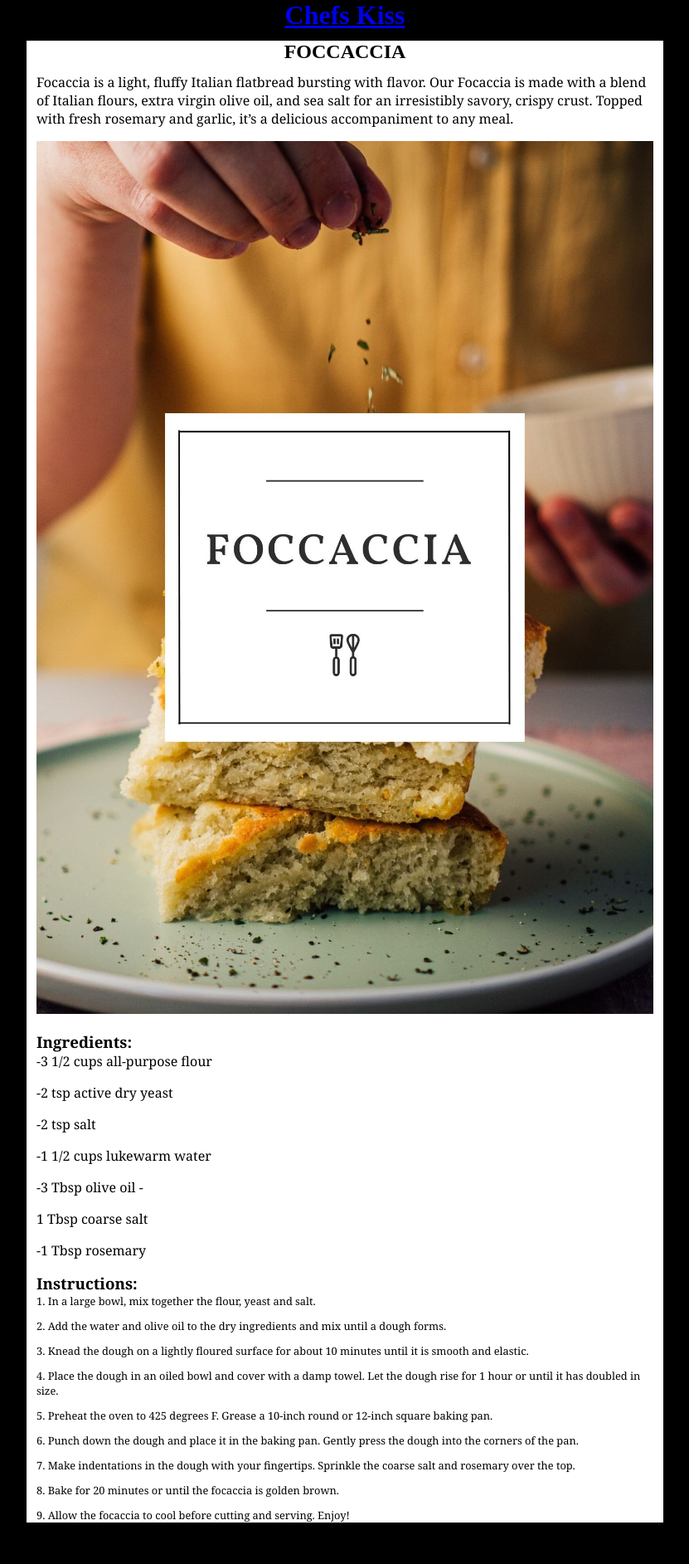
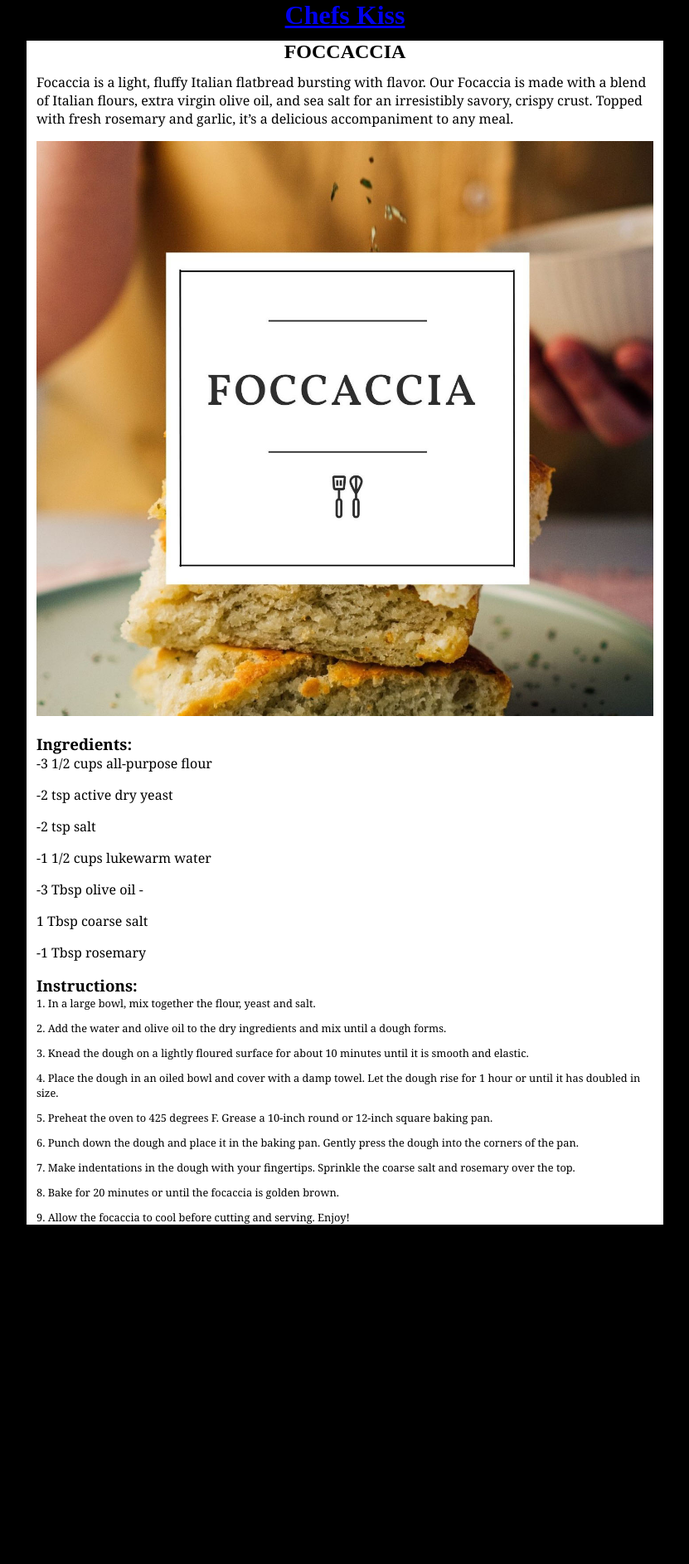
Before and after one commit to AmyLindsay1/ChefsKiss, a Jekyll site: the page built from _recipes/foccaccia.md, in a window 1280 px wide. Shown: the whole page at 83% size, without its empty margins (224-1055 px from the left). Built offline with Jekyll 4.4.1, drawn with Linux system fonts in a browser that asks for light colours; after the commit the page ends 1526 px from its top, so only the background shows below that.

Commit message:
Update Recipe “foccaccia”

```diff
--- a/_recipes/foccaccia.md
+++ b/_recipes/foccaccia.md
@@ -6,7 +6,7 @@ layout: recipe
 ---
 Focaccia is a light, fluffy Italian flatbread bursting with flavor. Our Focaccia is made with a blend of Italian flours, extra virgin olive oil, and sea salt for an irresistibly savory, crispy crust. Topped with fresh rosemary and garlic, it's a delicious accompaniment to any meal.
 
-![](../uploads/8.jpg)
+![](../uploads/foc.jpg)
 
 ### Ingredients:
 
```
Also changed, not shown: uploads/foc.jpg (added).
